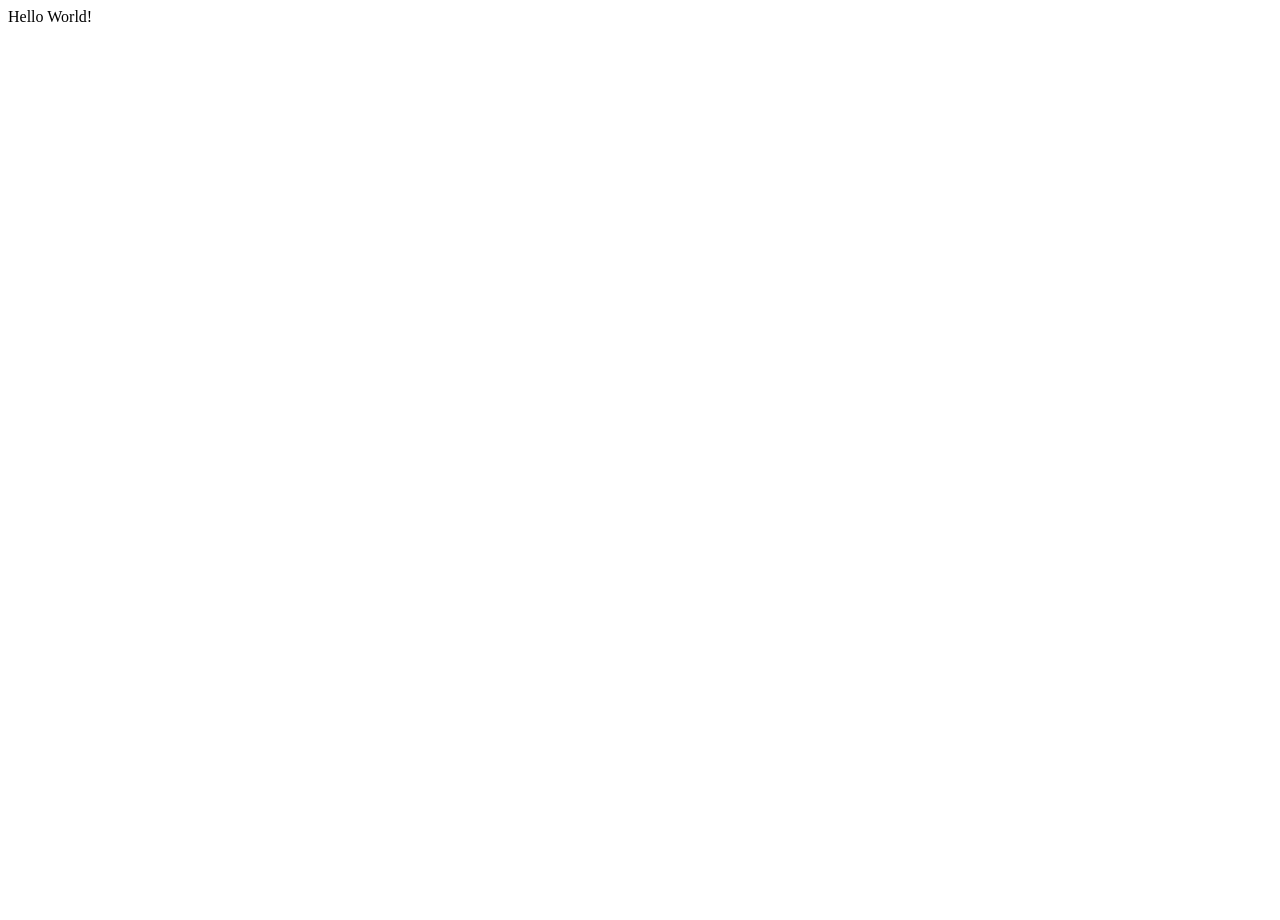
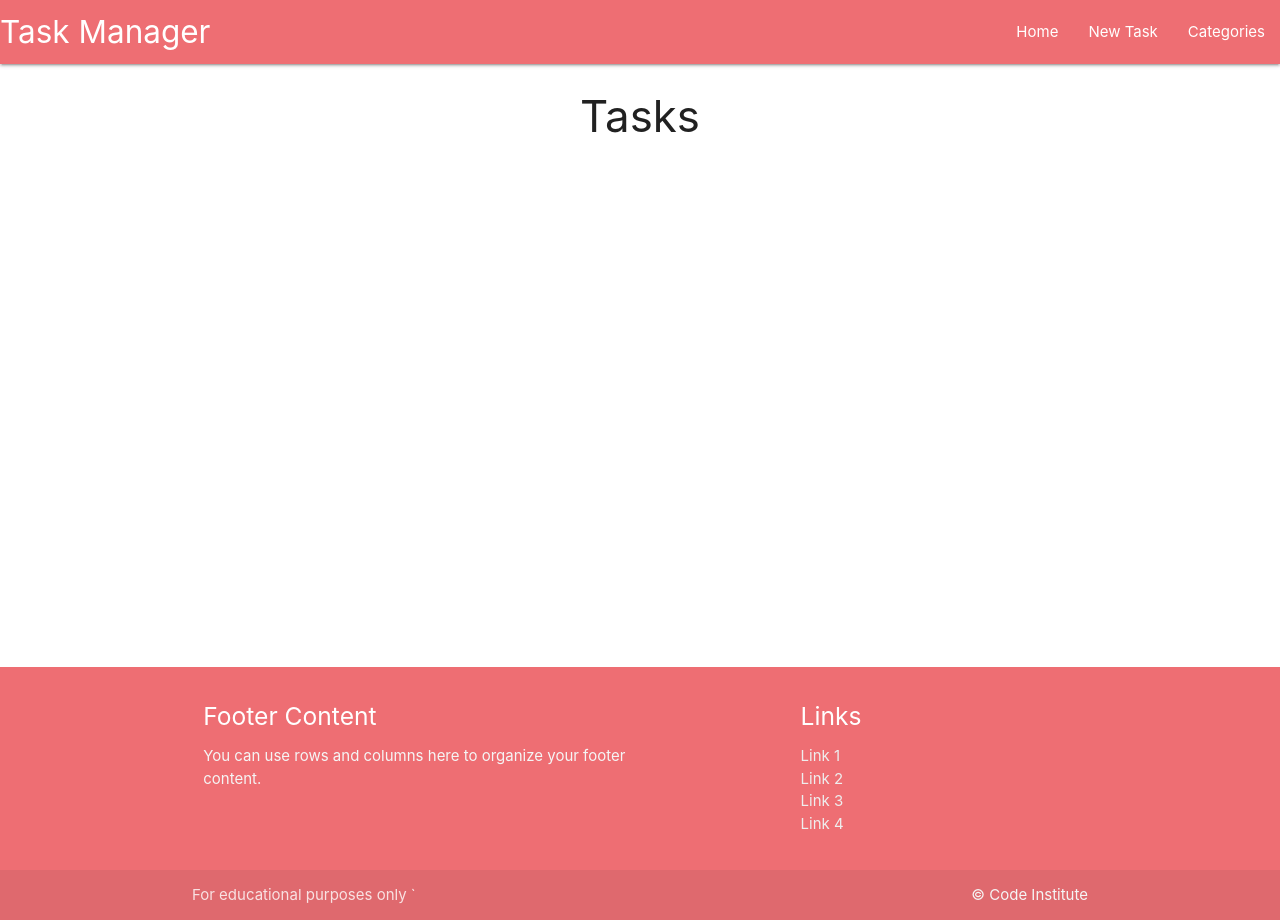
Before and after one commit to Squirkey89/flask-sqlalchemy-task-manager, a Flask app: page / in a window 1280 px wide. Before the commit the page is almost empty. Run offline with Flask 2, Linux system fonts and the light colour scheme.

Commit message:
Add templates to mini project

```diff
--- a/taskmanager/routes.py
+++ b/taskmanager/routes.py
@@ -5,4 +5,4 @@ from taskmanager.models import Category, Task
 
 @app.route("/")
 def home():
-    return render_template("base.html")
+    return render_template("tasks.html")
--- /dev/null
+++ b/taskmanager/static/css/style.css
@@ -0,0 +1,9 @@
+body {
+    display: flex;
+    min-height: 100vh;
+    flex-direction: column;
+  }
+
+  main {
+    flex: 1 0 auto;
+  }
--- /dev/null
+++ b/taskmanager/static/js/script.js
@@ -0,0 +1,5 @@
+document.addEventListener('DOMContentLoaded', function() {
+    // sidenav initilisation
+    let sidenav = document.querySelectorAll('.sidenav');
+    M.Sidenav.init(sidenav);
+  });
--- a/taskmanager/templates/base.html
+++ b/taskmanager/templates/base.html
@@ -4,11 +4,64 @@
     <meta charset="UTF-8">
     <meta http-equiv="X-UA-Compatible" content="IE=edge">
     <meta name="viewport" content="width=device-width, initial-scale=1.0">
+    <link rel="stylesheet" href="https://cdnjs.cloudflare.com/ajax/libs/font-awesome/5.15.3/css/all.min.css" integrity="sha512-iBBXm8fW90+nuLcSKlbmrPcLa0OT92xO1BIsZ+ywDWZCvqsWgccV3gFoRBv0z+8dLJgyAHIhR35VZc2oM/gI1w==" crossorigin="anonymous" referrerpolicy="no-referrer" />
+    <link rel="stylesheet" href="https://cdnjs.cloudflare.com/ajax/libs/materialize/1.0.0/css/materialize.min.css" type="text/css">
+    <link rel="stylesheet" href="{{ url_for('static', filename= 'css/style.css' )}}"type="text/css">
     <title>Task Manager</title>
 </head>
 <body>
+    <header>
+        <nav class="red-blue">
+            <div class="nav-wrapper">
+              <a href="{{ url_for('home')}}" class="brand-logo">Task Manager</a>
+              <a href="#" data-target="mobile-demo" class="sidenav-trigger"><i class="fas=fa-bars"></i></a>
+              <ul class="right hide-on-med-and-down">
+                <li><a href="{{ url_for('home')}}">Home</a></li>
+                <li><a href="">New Task</a></li>
+                <li><a href="">Categories</a></li>
+              </ul>
+            </div>
+          </nav>
+          <ul class="sidenav" id="mobile-demo">
+            <li><a href="{{ url_for('home')}}">Home</a></li>
+            <li><a href="">New Task</a></li>
+            <li><a href="">Categories</a></li>
+          </ul>
+    </header>
 
-    Hello World!
+    <main class="container">
+        {% block content %}
+        {% endblock %}
+    </main>
 
+    <footer class="page-footer">
+        <div class="container">
+          <div class="row">
+            <div class="col l6 s12">
+              <h5 class="white-text">Footer Content</h5>
+              <p class="grey-text text-lighten-4">You can use rows and columns here to organize your footer content.</p>
+            </div>
+            <div class="col l4 offset-l2 s12">
+              <h5 class="white-text">Links</h5>
+              <ul>
+                <li><a class="grey-text text-lighten-3" href="#!">Link 1</a></li>
+                <li><a class="grey-text text-lighten-3" href="#!">Link 2</a></li>
+                <li><a class="grey-text text-lighten-3" href="#!">Link 3</a></li>
+                <li><a class="grey-text text-lighten-3" href="#!">Link 4</a></li>
+              </ul>
+            </div>
+          </div>
+        </div>
+        <div class="footer-copyright">
+          <div class="container">
+              For educational purposes only
+`          <a class="grey-text text-lighten-4 right" href="https://codeinstitute.net/ie/">&copy; Code Institute</a>
+          </div>
+        </div>
+      </footer>
+
+
+    <script src="https://cdnjs.cloudflare.com/ajax/libs/materialize/1.0.0/js/materialize.min.js"></script>
+    <script src="{{ url_for('static', filename='js/script.js') }}" type=""></script>
 </body>
 </html>
--- /dev/null
+++ b/taskmanager/templates/tasks.html
@@ -0,0 +1,6 @@
+{% extends "base.html" %}
+{% block content %}
+
+<h3 class="light-blue-text-darken-4 center-align">Tasks</h3>
+
+{% endblock %}
```
